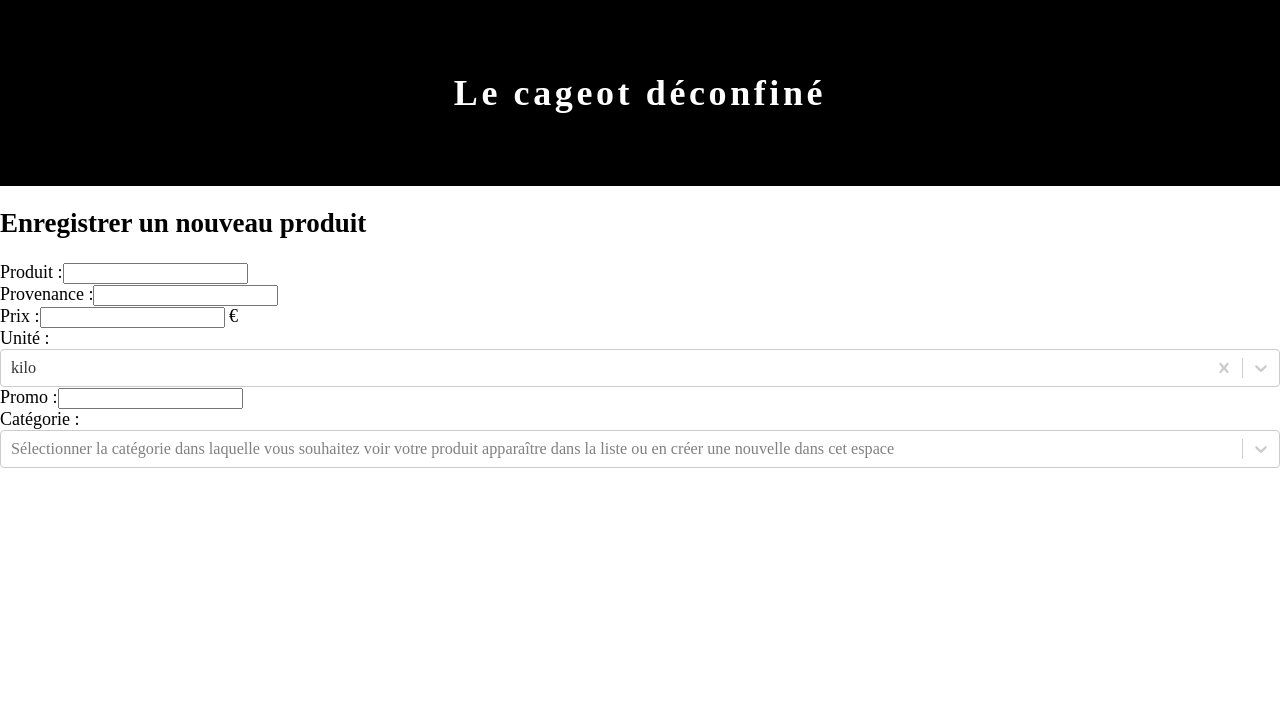
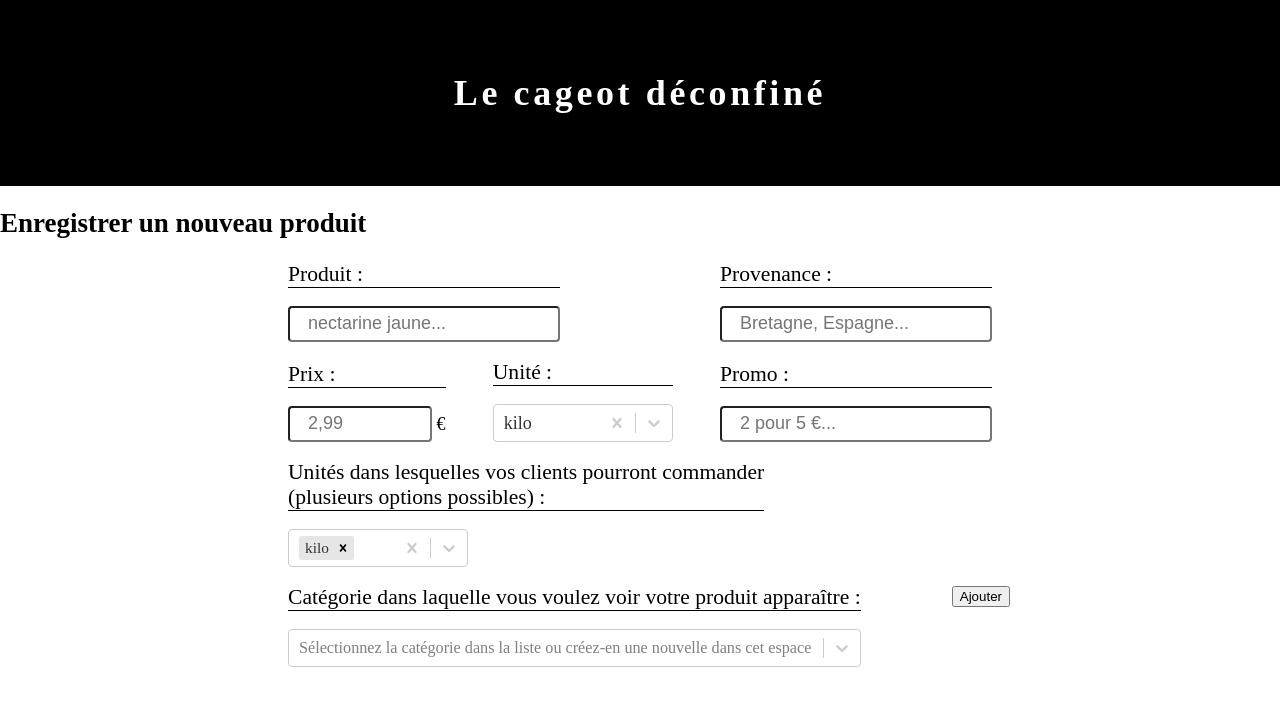
Before and after one commit to sandrineri/covidelivery, a React (Create React App) app: page /formulaire in a window 1280 px wide. Shown: the top 706 px of the page. Built offline with nearby package versions, Linux system fonts and the light colour scheme; no server answers.

Commit message:
form récupération des units de l'api pour créer des options

```diff
--- a/src/css/layout.scss
+++ b/src/css/layout.scss
@@ -24,3 +24,17 @@
     display: flex;
     align-items: center;
 }
+
+
+// FORM
+.form {
+    display: flex;
+    flex-wrap: wrap;
+    justify-content: space-between;
+
+    .form-part {
+        display: flex;
+        flex-direction: column;
+        justify-content: flex-end;
+    }
+}
--- a/src/css/style.scss
+++ b/src/css/style.scss
@@ -1,4 +1,8 @@
 $borderBottom: 1px solid #000000;
+$primaryFont: Arial;
+$primaryFontSize: 1rem;
+$labelsFont: 'Times New Roman', Times, serif;
+$labelsFontSize: 1.2rem;
 
 html,
 body {
@@ -72,6 +76,36 @@ h1 {
 }
 
 // FORM
-.form-select {
-    font-size: .9rem;
+.form {
+    margin: 1rem 15rem;
+
+    .form-part {
+        margin: 0 1rem 1rem;
+    }
+
+    label {
+        font-family: $labelsFont;
+        font-size: $labelsFontSize;
+        border-bottom: $borderBottom;
+        margin: 0 0 1rem;
+    }
+
+    .form-input {
+        font-size: $primaryFontSize;
+        padding: .2rem 1rem;
+        height: 36px;
+        border-radius: 4px;
+    }
+
+    .form-unit-select {
+        width: 10rem;
+    }
+
+    .form-category-select {
+        font-size: .9rem;
+    }
+
+    #price {
+        width: 8rem;
+    }
 }
--- a/src/routes/Form.jsx
+++ b/src/routes/Form.jsx
@@ -1,18 +1,15 @@
 import React from 'react';
-//import Select from 'react-select';
-//mport Creatable from 'react-select/creatable';
 import CreatableSelect from 'react-select/creatable';
 
 import Header from '../components/Header';
 
 import settings from '../config/settings';
 
-const unitOptions = [
-    { value: 'kilo', label: 'kilo' },
-    { value: 'pièce', label: 'pièce' },
-    { value: 'botte', label: 'botte' },
-    { value: 'barquette', label: 'barquette' }
+let unitOptions = [
+    { value: 'grammes', label: 'grammes', name: "grammes" },
 ];
+
+let unitArray = [];
 
 let categoryOptions = [];
 
@@ -26,87 +23,113 @@ const Form = () => {
         .then((products) => {
             console.log('fetch complete', products);
 
-            const familiesArray = products.map( (family) => (
-                    family.categories
-            ));
+            const familiesArray = products.map((family) => (family.categories));
 
             for (let i = 0; i < familiesArray.length; i++) {
-                const categories = familiesArray[i];
-                for (let category = 0; category < categories.length; category++) {
-                    categoryOptions.push({ value: `${categories[category].id}`, label: `${categories[category].name}` })
+                const categoriesArray = familiesArray[i];
+                //console.log('Form categoriesArray: ', categoriesArray);
+
+                for (let category = 0; category < categoriesArray.length; category++) {
+                    const productsArray = categoriesArray[category].products;
+                    //console.log('Form productsArray: ', productsArray);
+                    categoryOptions.push({ value: `${categoriesArray[category].id}`, label: `${categoriesArray[category].name}`, name: `${categoriesArray[category].name.toLowerCase()}` });
+
+                    for (let product = 0; product < productsArray.length; product++) {
+                        unitArray.push(productsArray[product].unit);
                     }
                 }
+            }
+
+            //console.log(unitArray);
+            const uniqueArray = [...new Set(unitArray)];
+            //console.log(uniqueArray);
+            uniqueArray.map(unit => {
+                return (
+                    unitOptions.push({ value: `${unit}`, label: `${unit}`, name: `${unit}` })
+                )
+            });
+            console.log(unitOptions);
+            console.log(categoryOptions);
+
         })
-
-
 
     return (
         <React.Fragment>
             <Header />
-            <article className="form">
+            <article>
                 <h2>Enregistrer un nouveau produit</h2>
 
-                <form>
-                    <div className="form-text">
-                        <label htmlFor="name">
-                            Produit :
-                            <input type="text" id="name" required />
-                        </label>
+                <form className="form">
+                    <div className="form-part">
+                        <label htmlFor="name">Produit&nbsp;:</label>
+                        <input className="form-input" type="text" name="produit" placeholder="nectarine jaune..." id="name" required />
                     </div>
 
-                    <div>
-                        <label htmlFor="origin">
-                            Provenance :
-                            <input type="text" id="origin" />
-                        </label>
+                    <div className="form-part">
+                        <label htmlFor="origin">Provenance&nbsp;:</label>
+                        <input className="form-input" type="text" name="provenance" placeholder="Bretagne, Espagne..." id="origin" />
                     </div>
 
+                    <div className="form-part">
+                        <label htmlFor="price">Prix&nbsp;:</label>
                         <div>
-                        <label htmlFor="price">
-                            Prix :
-                            <input type="number" min="0" step="1.00" id="price" />
+                            <input className="form-input" type="number" name="prix" min="0" placeholder="2,99" step="1,00" lang="fr" id="price" />
                             <span> €</span>
-                        </label>
+                        </div>
                     </div>
 
-                    <div>
-                        <label htmlFor="unit">
-                            Unité :
+                    <div className="form-part">
+                        <label htmlFor="unit">Unité&nbsp;:</label>
                         <CreatableSelect
                             className="form-select form-unit-select"
                             required
                             isClearable
                             options={unitOptions}
-                                placeholder="Sélectionner une unité dans la liste ou en créer une nouvelle dans cet espace"
-                                defaultValue={ {value: 'kilo', label: 'kilo'} }
+                            placeholder="Sélectionnez une unité dans la liste ou créez-en une nouvelle dans cet espace"
+                            defaultValue={{ value: 'kilo', label: 'kilo' }}
                             noOptionsMessage={() => null}
                             formatCreateLabel={(value) => `Ajouter ${value}`}
                         //onChange={(value) => (props.setUnitState(value.value))}
                         />
-                        </label>
                     </div>
 
-                    <div>
-                        <label htmlFor="promo">
-                            Promo :
-                            <input type="text" id="promo" />
-                        </label>
+                    <div className="form-part">
+                        <label htmlFor="promo">Promo&nbsp;:</label>
+                        <input className="form-input" type="text" name="promo" placeholder="2 pour 5 €..." id="promo" />
                     </div>
 
-                    <div>
-                        <label htmlFor="category">
-                            Catégorie :
+                    <div className="form-part">
+                        <label htmlFor="unit">Unités dans lesquelles vos clients pourront commander<br></br>(plusieurs options possibles)&nbsp;:</label>
+                        <CreatableSelect
+                            className="form-select form-unit-select"
+                            required
+                            isClearable
+                            isMulti
+                            options={unitOptions}
+                            placeholder="Sélectionnez la/les unité(s) et/ou créez-en une/des nouvelle(s) ici"
+                            defaultValue={{ value: 'kilo', label: 'kilo' }}
+                            noOptionsMessage={() => null}
+                            formatCreateLabel={(value) => `Ajouter ${value}`}
+                        //onChange={(value) => (props.setUnitState(value.value))}
+                        />
+                    </div>
+
+                    <div className="form-part">
+                        <label htmlFor="category">Catégorie dans laquelle vous voulez voir votre produit apparaître&nbsp;:</label>
                         <CreatableSelect
                             className="form-select form-category-select"
                             required
                             isClearable
                             options={categoryOptions}
-                                placeholder="Sélectionner la catégorie dans laquelle vous souhaitez voir votre produit apparaître dans la liste ou en créer une nouvelle dans cet espace"
+                            placeholder="Sélectionnez la catégorie dans la liste ou créez-en une nouvelle dans cet espace"
                             noOptionsMessage={() => null}
                             formatCreateLabel={(value) => `Ajouter ${value}`}
                         //onChange={(value) => (props.setUnitState(value.value))}
                         />
-                        </label>
+                    </div>
+
+                    <div >
+                        <input className="form-send-btn" id="submit" type="submit" value="Ajouter"></input>
                     </div>
 
                 </form>
```
Lines whose indentation alone changed are shown as unchanged.
